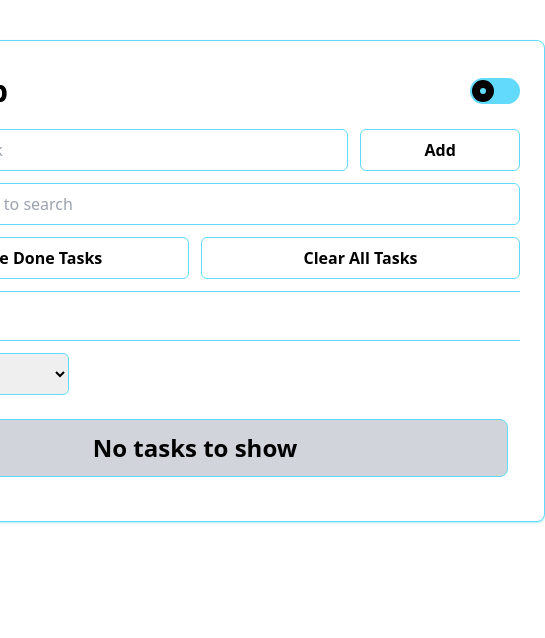
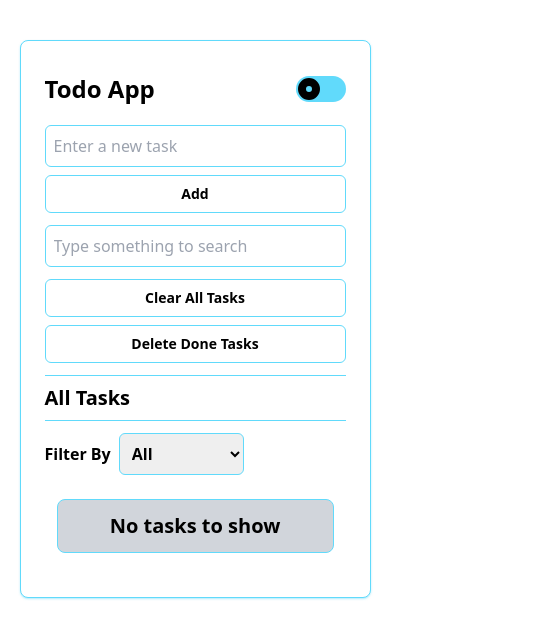
Before and after one commit to mryeminaung/todo-app, a React (Vite) app: page / in a window 390 px wide. Shown: the top 638 px of the page, 545 px wide, since content can reach past the window. Built offline with nearby package versions, Linux system fonts and the light colour scheme; some icons are missing.

Commit message:
done: responsive design for all devices

```diff
--- a/src/components/tasks/AddTodo.jsx
+++ b/src/components/tasks/AddTodo.jsx
@@ -6,22 +6,26 @@ const AddTodo = () => {
 	return (
 		<>
 			{/* add new task to todo list */}
-			<div className="flex items-center gap-x-3">
+			<div className="flex flex-col md:flex-row md:items-center gap-y-2 md:gap-x-3">
 				<input
 					autoComplete="off"
 					type="text"
 					name="task"
 					id="task"
 					placeholder="Enter a new task"
-					className="border border-[#61DAFB] text-black p-2 rounded-md w-3/4 focus:outline-none"
+					className="border border-[#61DAFB] text-black p-2 rounded-md w-full md:w-3/4 focus:outline-none"
 					value={task}
 					onChange={(e) => setTask(e.target.value)}
 				/>
 				<button
-					className="border border-[#61DAFB] font-semibold p-2 w-1/4 rounded-md hover:bg-[#61DAFB]  hover:text-black transition-colors duration-200"
+					className="border border-[#61DAFB] font-semibold p-2 w-full md:w-1/4 rounded-md hover:bg-[#61DAFB] text-sm md:text-base hover:text-black transition-colors duration-200"
 					onClick={() => {
-						dispatch({ type: "addTask", payload: task });
-						setTask("");
+						if (task) {
+							dispatch({ type: "addTask", payload: task });
+							setTask("");
+						} else {
+							alert("Enter something to add to your to-do list");
+						}
 					}}
 				>
 					Add
--- a/src/components/tasks/ResetTodo.jsx
+++ b/src/components/tasks/ResetTodo.jsx
@@ -4,10 +4,10 @@ const ResetTodo = () => {
 	const { dispatch } = useTodoContext();
 
 	return (
-		<div className="flex items-center gap-x-3">
+		<div className="flex flex-col-reverse gap-y-2 md:flex-row md:items-center md:gap-x-3 mt-3">
 			{/* clear done tasks from todo list */}
 			<button
-				className="border border-[#61DAFB] hover:bg-[#61DAFB] hover:text-black mt-3 py-2 w-full font-semibold rounded-md transition-colors duration-200"
+				className="border border-[#61DAFB] hover:bg-[#61DAFB] hover:text-black py-2 w-full text-sm md:text-base font-semibold rounded-md transition-colors duration-200"
 				onClick={() => {
 					dispatch({ type: "clearDoneTasks" });
 				}}
@@ -16,7 +16,7 @@ const ResetTodo = () => {
 			</button>
 			{/* clear all tasks from todo list */}
 			<button
-				className="border border-[#61DAFB] hover:bg-[#61DAFB] hover:text-black mt-3 py-2 w-full font-semibold rounded-md transition-colors duration-200"
+				className="border border-[#61DAFB] hover:bg-[#61DAFB] hover:text-black py-2 w-full text-sm md:text-base font-semibold rounded-md transition-colors duration-200"
 				onClick={() => {
 					dispatch({ type: "clearTasks" });
 				}}
--- a/src/components/tasks/UpdateTodo.jsx
+++ b/src/components/tasks/UpdateTodo.jsx
@@ -15,13 +15,13 @@ const UpdateTodo = ({ task, setIsEdit, setUpdateText, updateText }) => {
 	return (
 		<div className="absolute top-0 left-0 w-screen h-screen">
 			<div
-				className="w-[650px] border border-[#61DAFB] shadow-sm shadow-[#61dafb80]h-[400px] absolute left-[50%] top-[50%] -translate-x-[50%] p-10 -translate-y-[50%] rounded-md"
+				className="w-[80%] md:w-[650px] border border-[#61DAFB] shadow-sm shadow-[#61dafb80]h-[400px] absolute left-[50%] top-[50%] -translate-x-[50%] p-5 md:p-8 -translate-y-[50%] rounded-md"
 				style={{ backgroundColor: theme.body, color: theme.text }}
 			>
-				<h2 className="font-bold text-3xl text-center mb-5">Update Todo</h2>
+				<h2 className="font-bold text-xl md:text-3xl text-center mb-5">Update Todo</h2>
 
 				<div className="space-y-3">
-					<label htmlFor={task.id} className="font-bold text-xl">
+					<label htmlFor={task.id} className="font-bold text-lg md:text-xl">
 						Task Name
 					</label>
 					<input
@@ -36,7 +36,7 @@ const UpdateTodo = ({ task, setIsEdit, setUpdateText, updateText }) => {
 					/>
 					<label
 						htmlFor="status"
-						className="font-bold text-xl mt-3 block"
+						className="font-bold text-lg md:text-xl mt-3 block"
 						value={task.done}
 						onChange={(e) => {
 							console.log(e.target.value);
@@ -56,9 +56,9 @@ const UpdateTodo = ({ task, setIsEdit, setUpdateText, updateText }) => {
 					</select>
 				</div>
 
-				<div className="flex items-center gap-x-5 mt-3">
+				<div className="flex flex-col-reverse gap-y-4 md:flex-row items-center gap-x-3 mt-3">
 					<button
-						className="border border-[#61DAFB] hover:bg-[#61DAFB] hover:text-black mt-3 py-2 w-full font-semibold rounded-md transition-colors duration-200"
+						className="border border-[#61DAFB] hover:bg-[#61DAFB] hover:text-black py-2 w-full text-sm md:text-base font-semibold rounded-md transition-colors duration-200"
 						onClick={() => {
 							setIsEdit((preState) => !preState);
 							setStatus(task.done ? "completed" : "active");
@@ -67,7 +67,7 @@ const UpdateTodo = ({ task, setIsEdit, setUpdateText, updateText }) => {
 						Cancel
 					</button>
 					<button
-						className="border border-[#61DAFB] hover:bg-[#61DAFB] hover:text-black mt-3 py-2 w-full font-semibold rounded-md transition-colors duration-200"
+						className="border border-[#61DAFB] hover:bg-[#61DAFB] hover:text-black py-2 w-full text-sm md:text-base font-semibold rounded-md transition-colors duration-200"
 						onClick={() => {
 							setIsEdit(false);
 							dispatch({
--- a/src/components/todo/ThemeToggler.jsx
+++ b/src/components/todo/ThemeToggler.jsx
@@ -6,7 +6,7 @@ const ThemeToggler = () => {
 
 	return (
 		<div className="flex items-center justify-between mb-5">
-			<h1 className="font-bold text-3xl text-center">Todo App</h1>
+			<h1 className="font-bold text-2xl md:text-3xl text-center">Todo App</h1>
 			<div className="theme-toggler">
 				<input
 					type="checkbox"
--- a/src/components/todo/Todo.jsx
+++ b/src/components/todo/Todo.jsx
@@ -11,12 +11,12 @@ const Todo = () => {
 
 	return (
 		<div
-			className="h-screen w-full"
+			className={`h-full min-h-screen w-full`}
 			style={{ backgroundColor: theme.body, color: theme.text }}
 		>
-			<section className="container mx-auto py-10 h-full flex flex-col items-center justify-start">
+			<section className="container mx-auto h-full flex flex-col items-center justify-start">
 				<div
-					className="w-[700px] p-6 py-8 rounded-lg border shadow-sm shadow-[#61dafb80] border-[#61dafb]"
+					className="my-10 w-[90%] md:w-[700px] p-6 py-8 rounded-lg border shadow-sm shadow-[#61dafb80] border-[#61dafb]"
 					style={{ backgroundColor: theme.bg }}
 				>
 					<ThemeToggler />
--- a/src/components/todo/TodoItem.jsx
+++ b/src/components/todo/TodoItem.jsx
@@ -14,17 +14,17 @@ const TodoItem = ({ task }) => {
 
 	return (
 		<li
-			className="border border-[#61DAFB] p-2 rounded-md flex items-center justify-between"
+			className="border border-[#61DAFB] p-3 rounded-md flex flex-col sm:flex-row md:items-center justify-between gap-x-2 gap-y-1"
 			style={{ backgroundColor: theme.body }}
 		>
-			<p className="flex items-center space-x-2 text-[18px]">
+			<p className="flex items-start space-x-2 text-[18px]">
 				{/* if checked is true, doneCount + 1 else doneCount - 1 */}
 				<input
 					type="checkbox"
 					name={task.name}
 					id={task.id}
 					checked={task.done}
-					className="accent-green-500 w-[20px] h-[20px]"
+					className="accent-green-500 min-w-[20px] h-[20px] mt-[6px]"
 					// style={{ clipPath: "circle(50% at 50% 50%)" }}
 					onChange={(e) => {
 						dispatch({
@@ -34,7 +34,7 @@ const TodoItem = ({ task }) => {
 						});
 					}}
 				/>
-				<label htmlFor={task.id} className={`${task.done ? "line-through" : ""}`}>
+				<label htmlFor={task.id} className={` ${task.done ? "line-through" : ""}`}>
 					{task.name}
 				</label>
 			</p>
@@ -49,9 +49,9 @@ const TodoItem = ({ task }) => {
 				/>
 			)}
 
-			<div className="flex items-center">
+			<div className="flex justify-end items-center gap-x-3">
 				<button
-					className="text-green-500 px-2 text-xl"
+					className="text-green-500 text-xl"
 					onClick={() => {
 						setIsEdit((preState) => !preState);
 					}}
@@ -59,7 +59,7 @@ const TodoItem = ({ task }) => {
 					<FaPenToSquare />
 				</button>
 				<button
-					className="text-red-500 px-2 text-xl"
+					className="text-red-500 text-xl"
 					onClick={() => {
 						dispatch({ type: "deleteTask", payload: task.id });
 					}}
--- a/src/components/todo/TodoList.jsx
+++ b/src/components/todo/TodoList.jsx
@@ -27,15 +27,15 @@ const TodoList = () => {
 	);
 
 	return (
-		<div
-			className={`mt-3 space-y-3 ${todoList.length >= 10 && "h-[500px]"} overflow-y-auto`}
-		>
+		<div className="mt-3 space-y-3">
 			<div className="flex items-center justify-between border-y border-[#61DAFB] pr-3">
-				<h2 className="text-2xl font-bold py-2 capitalize">{filterBy} Tasks</h2>
+				<h2 className="text-xl md:text-2xl font-bold py-2 capitalize">
+					{filterBy} Tasks
+				</h2>
 
 				{/* display the number of done tasks */}
 				{todoList.length > 0 && (
-					<span className="text-xl">
+					<span className="text-lg font-semibold">
 						Done {doneCount} of {todoList.length}
 					</span>
 				)}
--- a/src/index.css
+++ b/src/index.css
@@ -10,7 +10,7 @@
 /* --- --- --- --- */
 
 .empty-text {
-	@apply font-bold text-2xl text-center bg-gray-300 rounded-lg py-3 text-black border border-[#61DAFB];
+	@apply font-bold text-xl md:text-2xl text-center bg-gray-300 rounded-lg py-3 text-black border border-[#61DAFB];
 }
 
 .filter-btn {
```
